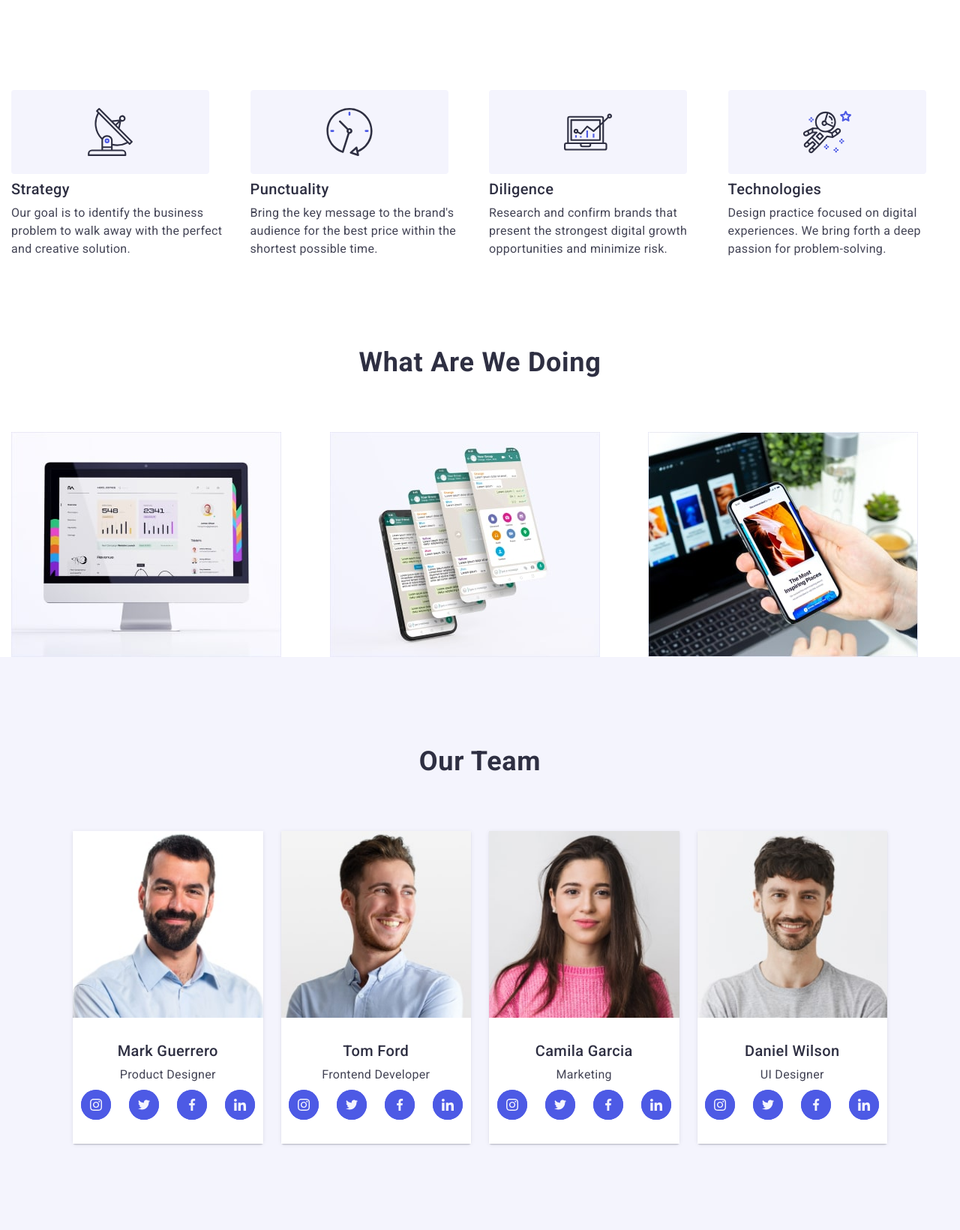
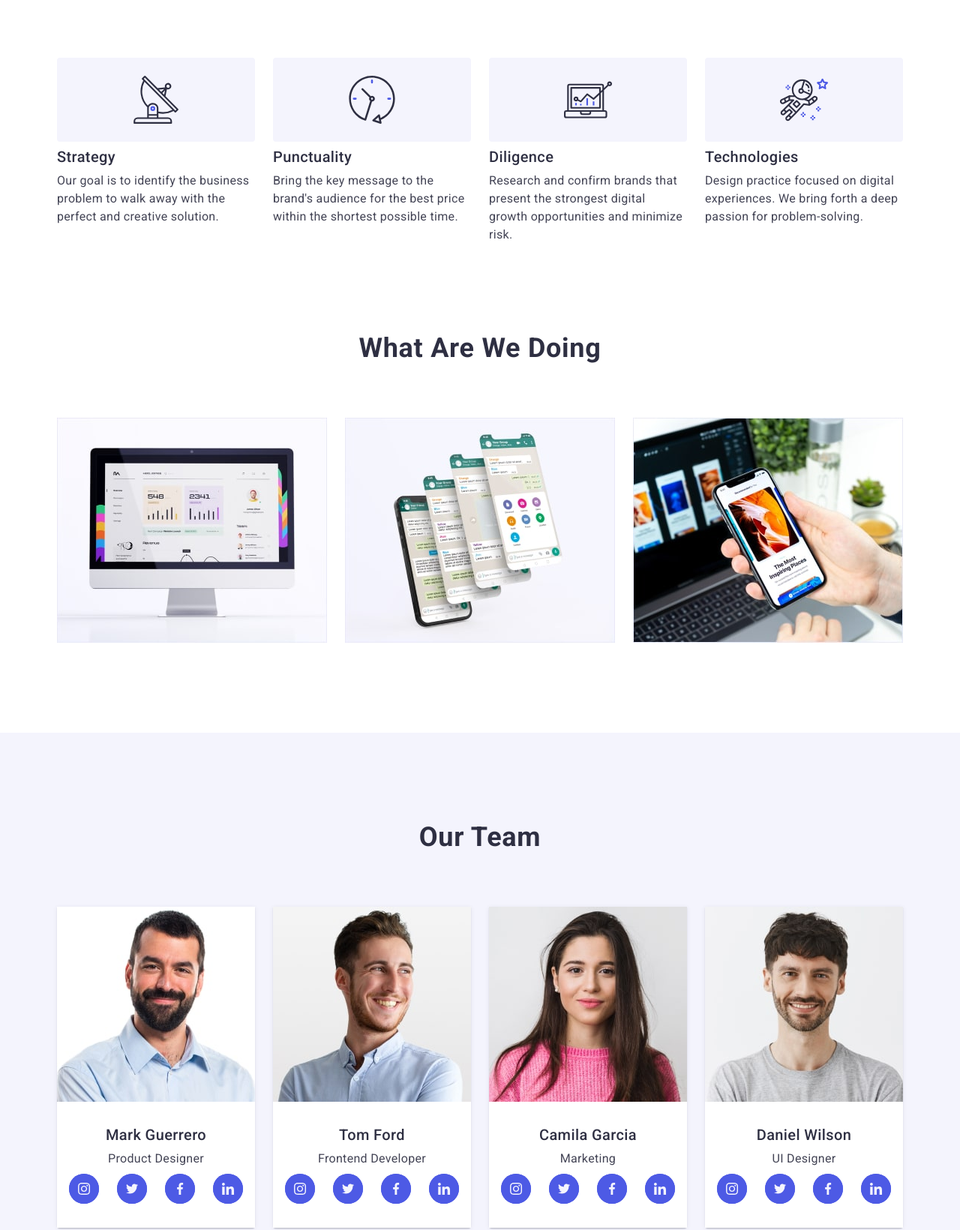
Before and after one commit to LarisaYakovenko/-goit-markup-hw-06, a plain HTML site: page index.html in a window 1280 px wide. Shown: the part 716-2356 px from the top of the page at 75% size. Drawn offline with nearby package versions, Linux system fonts and the light colour scheme.

Commit message:
update css file

```diff
--- a/css/media.css
+++ b/css/media.css
@@ -13,7 +13,10 @@
 
   .header-container {
     max-width: 100%;
+    height: 72px;
     align-items: center;
+    padding-top: 0px;
+    padding-bottom: 0px;
   }
 
   .header-menu {
@@ -86,7 +89,7 @@
     content: "";
     position: absolute;
     left: 0;
-    bottom: -1px;
+    bottom: -3px;
     width: 100%;
     height: 4px;
     border-radius: 2px;
@@ -165,9 +168,6 @@
     margin-bottom: 36px;
   }
 
-  .motto {
-    padding-bottom: 96px;
-  }
 
   .motto-lict {
     display: flex;
@@ -176,7 +176,6 @@
 
   .motto-item {
     max-width: 356px;
-
   }
 
   .motto-subtitle {
@@ -188,10 +187,14 @@
     display: flex;
     text-align: start;
   }
+
+  .container-team {
+    width: 582px;
+}
+
   .team-list {
-    max-width: 768px;
+    width: 100%;
     margin: 0 auto;
-
     gap: 72px 24px;
   }
 
@@ -203,8 +206,8 @@
     width: 100%;
     height: auto;
   }
-  .customer-wrap {
-    max-width: 768px;
+  .container-customer {
+    max-width: 582px;
   }
 
   .customer-list {
@@ -276,7 +279,7 @@
 
 @media screen and (min-width: 1128px) {
   .container {
-    max-width: 1440px;
+    max-width: 1228px;
   }
 
 
@@ -444,16 +447,30 @@
 
   .motto {
     padding-top: 120px;
-    padding-bottom: 120px;
+    padding-bottom: 0px;
+    margin-bottom: 120px;
   }
 
+  .container-motto {
+    max-width: 1128px;
+    padding: 0;
+  }
   .motto-item {
-    max-width: unset;
+    max-width: 264px;
     width: calc((100% - 24px * 3) / 4);
+  }
+  .motto-subtitle {
+    font-weight: 500;
+    font-size: 20px;
+    line-height: 1.2;
+  }
 
+  .motto-item-text {
+    font-size: 16px;
+    font-weight: 400;
   }
+
   .motto-item-block {
-    max-width: 264px;
     height: 112px;
     background-color: #f4f4fd;
     border-radius: 4px;
@@ -464,9 +481,18 @@
   }
 
   .motto-lict {
+
     gap: 24px;
   }
 
+  .products {
+    padding-bottom: 120px;
+  }
+
+  .products-container {
+    max-width: 1128px;
+    padding: 0;
+  }
   .products-title {
     font-weight: 700;
     font-size: 36px;
@@ -489,16 +515,22 @@
   }
 
   .team {
-
+    padding: 0;
     padding-top: 120px;
     padding-bottom: 120px;
+  }
+
+  .container-team {
+    width: 1128px;
+    padding: 0;
   }
   .team-item {
     width: calc((100% - 24px * 3) / 4);
   }
 
   .team-list {
-    max-width: 1440px;
+    max-width: 1128px;
+    width: 100%;
     display: flex;
     gap: 24px;
   }
@@ -514,8 +546,9 @@
 
   /*customer*/
 
-  .customer-wrap {
-    max-width: 1440px;
+  .container-customer {
+    max-width: 1128px;
+    padding: 0;
   }
 
   .customer-list {
@@ -541,6 +574,7 @@
   }
 
   .footer-container {
+    max-width: 1128px;
     width: 100%;
     margin: 0;
     display: flex;
--- a/css/styles.css
+++ b/css/styles.css
@@ -333,17 +333,18 @@ img {
   align-items: center;
   margin:  auto;
   padding: 0;
+  margin-bottom: 96px;
  }
 
 .motto-lict {
   display: flex;
-  flex-wrap:wrap ;
+  flex-wrap: wrap ;
   gap: 72px;
 }
 .motto-subtitle {
-  font-weight: 500;
-  font-size: 20px;
-  line-height: 1.2;
+  font-weight: 700;
+  font-size: 36px;
+  line-height: 1.1;
   letter-spacing: 0.02em;
   color: var(--main-title-color);
   margin-bottom: 8px;
@@ -361,7 +362,7 @@ img {
 
 .motto-item-text {
   font-size: 16px;
-  font-weight: 400;
+  font-weight: 500;
   line-height: 1.5;
   letter-spacing: 0.02em;
   color: var(--main-text-color);
@@ -397,6 +398,10 @@ img {
 
   background-color: #f4f4fd;
   padding: 96px 82px;
+}
+
+.container-team {
+  width: 294px;
 }
 
 .team-item {
--- a/index.html
+++ b/index.html
@@ -207,7 +207,7 @@
       </section>
 
       <section class="products">
-        <div class="container">
+        <div class="container products-container">
           <h2 class="products-title">What Are We Doing</h2>
           <ul class="products-list list">
             <li class="products-item list">
@@ -584,7 +584,14 @@
         </form>
       </div>
     </div>
+
     <script src="./js/modal.js"></script>
+    <script
+      defer
+      src="https://cdnjs.cloudflare.com/ajax/libs/body-scroll-lock/3.1.5/bodyScrollLock.min.js"
+      integrity="sha512-HowizSDbQl7UPEAsPnvJHlQsnBmU2YMrv7KkTBulTLEGz9chfBoWYyZJL+MUO6p/yBuuMO/8jI7O29YRZ2uBlA=="
+      crossorigin="anonymous"
+   ></script>
     <script src="./js/menu.js"></script>
   </body>
 </html>
```
